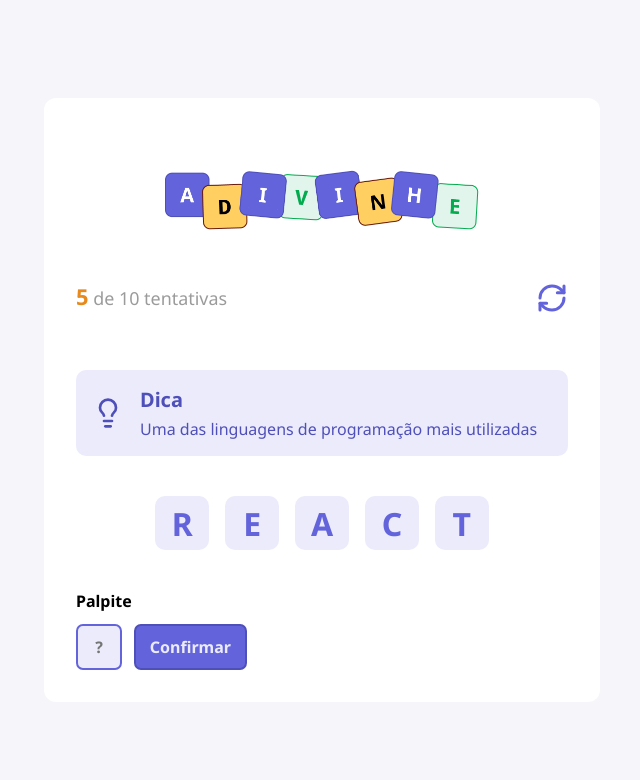
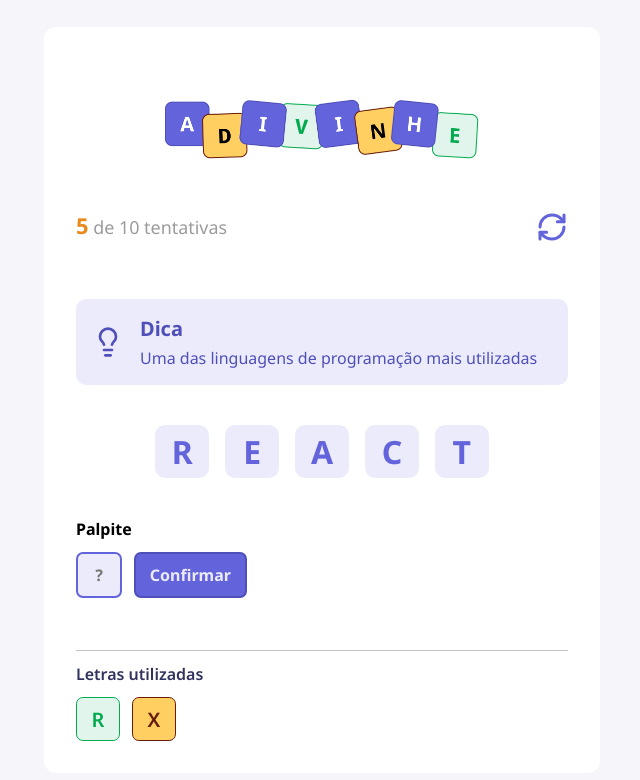
Before and after one commit to GiovanniNoda/guessing-game, a React (Vite) app in the folder jogo-advinhacao/: page / in a window 1280 px wide. Shown: the top 780 px of the page, without its empty margins (318-958 px from the left). Built offline with nearby package versions, Linux system fonts and the light colour scheme.

Commit message:
parte visual finalizada

```diff
--- a/jogo-advinhacao/src/App.tsx
+++ b/jogo-advinhacao/src/App.tsx
@@ -6,6 +6,7 @@
 import { Letter } from "./components/Letter"
 import { Input } from "./components/Input"
 import { Button } from "./components/Button"
+import { LettersUsed } from "./components/LettersUsed"
 
 export function App() {
   function handleRestartGame() {
@@ -36,6 +37,8 @@
 
           <Button title="Confirmar" />
         </div>
+
+        <LettersUsed />
       </main>
 
     </ThemeProvider>
--- a/jogo-advinhacao/src/components/Letter/index.tsx
+++ b/jogo-advinhacao/src/components/Letter/index.tsx
@@ -2,12 +2,14 @@
 
 type Props = {
     value?: string
+    size?: "default" | "small"
+    color?: "default" | "correct" | "wrong"
 }
 
-export function Letter({ value = "" }: Props) {
+export function Letter({ value = "", size = "default", color = "default" }: Props) {
 //significa que o valor padrão caso não exista é uma string vazia
     return(
-        <LetterContainer>
+        <LetterContainer size={size} color={color} >
             <span>{value}</span>
         </LetterContainer>
     )
--- a/jogo-advinhacao/src/components/Letter/styles.ts
+++ b/jogo-advinhacao/src/components/Letter/styles.ts
@@ -1,19 +1,29 @@
 import styled from "styled-components"
 
-export const LetterContainer = styled.div`
-    width: 3.37rem;
-    height: 3.37rem;
-    border-radius: 0.62rem;
+export const LetterContainer = styled.div<{ size?: "default" | "small" , color?: "default" | "correct" | "wrong"}>`
+    width: ${props => (props.size === "small" ? "2.75rem" : "3.37rem")};
+    height: ${props => (props.size === "small" ? "2.75rem" : "3.37rem")};
+    border-radius: ${props => (props.size === "small" ? "0.43rem" : "0.62rem")};
 
-    background-color: ${props => props.theme['blue-100']};
-    color: ${props => props.theme['blue-200']};
+    background-color: ${props =>
+        props.color === "correct" ? props.theme['green-100'] :
+        props.color === "wrong" ? props.theme['orange-100'] : props.theme['blue-100']};
+
+
+    color: ${props =>
+        props.color === "correct" ? props.theme['green-200'] :
+        props.color === "wrong" ? props.theme['orange-300'] : props.theme['blue-200']};
+
+    border-color: ${props =>
+        props.color === "correct" ? props.theme['green-200'] :
+        props.color === "wrong" ? props.theme['orange-300'] : props.theme['blue-200']};
 
     text-transform: uppercase;
-    font-size: 2rem;
-    font-weight: 700;
+    font-size: ${props => (props.size === "small" ? "1.25rem" : "2rem")};
+    font-weight: ${props => (props.size === "small" ? "600" : "700")};
+    border: ${props => (props.size === "small" ? `1px solid` : "none")};
 
     display: flex;
     align-items: center;
     justify-content: center;
-
 `
--- /dev/null
+++ b/jogo-advinhacao/src/components/LettersUsed/index.tsx
@@ -0,0 +1,16 @@
+import { LettersUsedContainer } from "./styles"
+import { Letter } from "../Letter"
+
+export function LettersUsed() {
+    return(
+        <LettersUsedContainer>
+            <h5>Letras utilizadas</h5>
+
+            <div>
+                <Letter value="r" size="small" color="correct" />
+
+                <Letter value="x" size="small" color="wrong" />
+            </div>
+        </LettersUsedContainer>
+    )
+}
--- /dev/null
+++ b/jogo-advinhacao/src/components/LettersUsed/styles.ts
@@ -0,0 +1,20 @@
+import styled from "styled-components"
+
+export const LettersUsedContainer = styled.div`
+    width: 100%;
+    margin-top: 3.25rem;
+    border-top: 1px solid ${props => props.theme['gray-200']};
+
+    > h5 {
+        color: ${props => props.theme['blue-400']};
+        font-size: 1rem;
+        font-weight: 600;
+        margin: 0.75rem 0;
+    }
+
+    > div {
+        display: flex;
+        gap: 0.75rem;
+        flex-flow: row wrap;
+    }
+`
```
